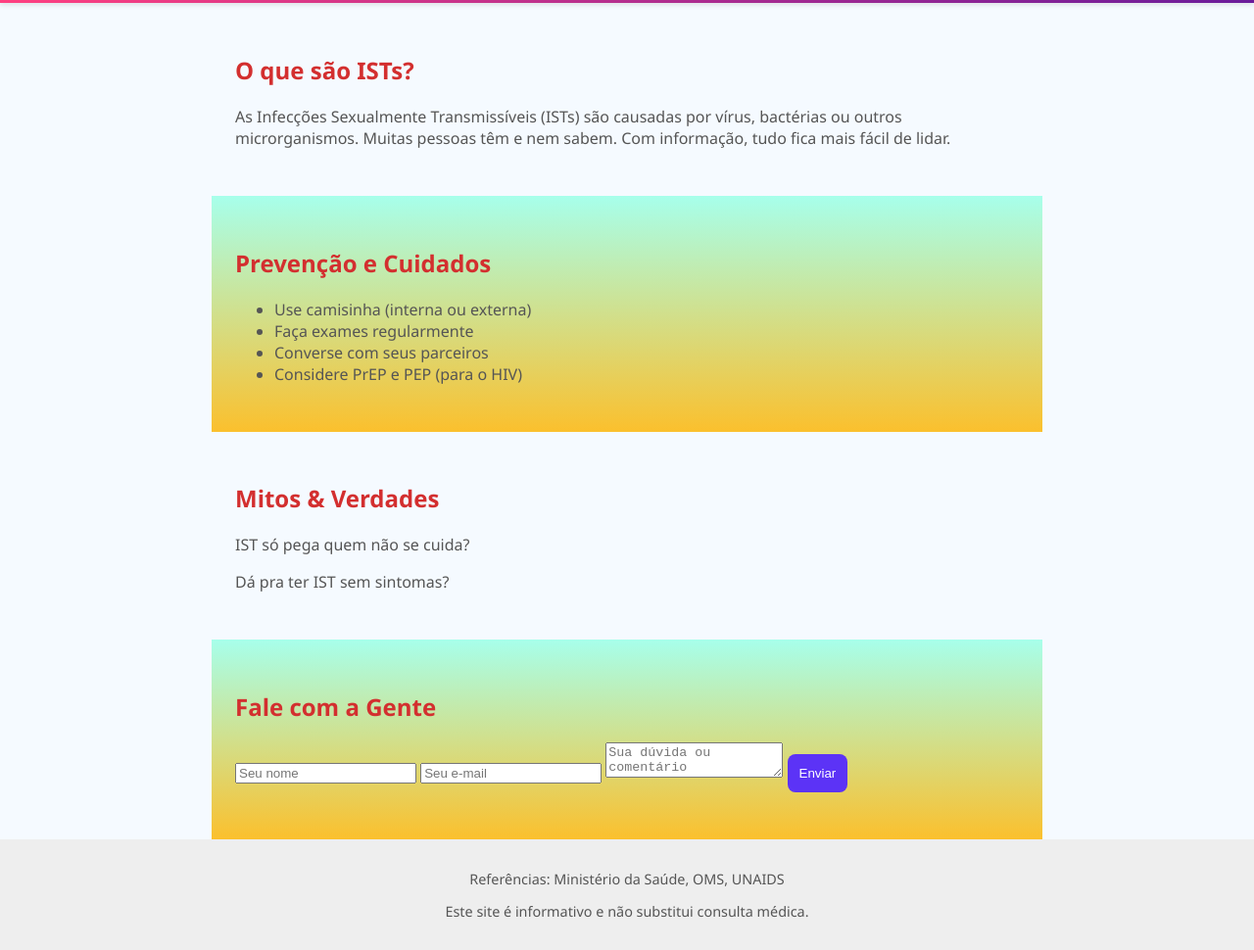
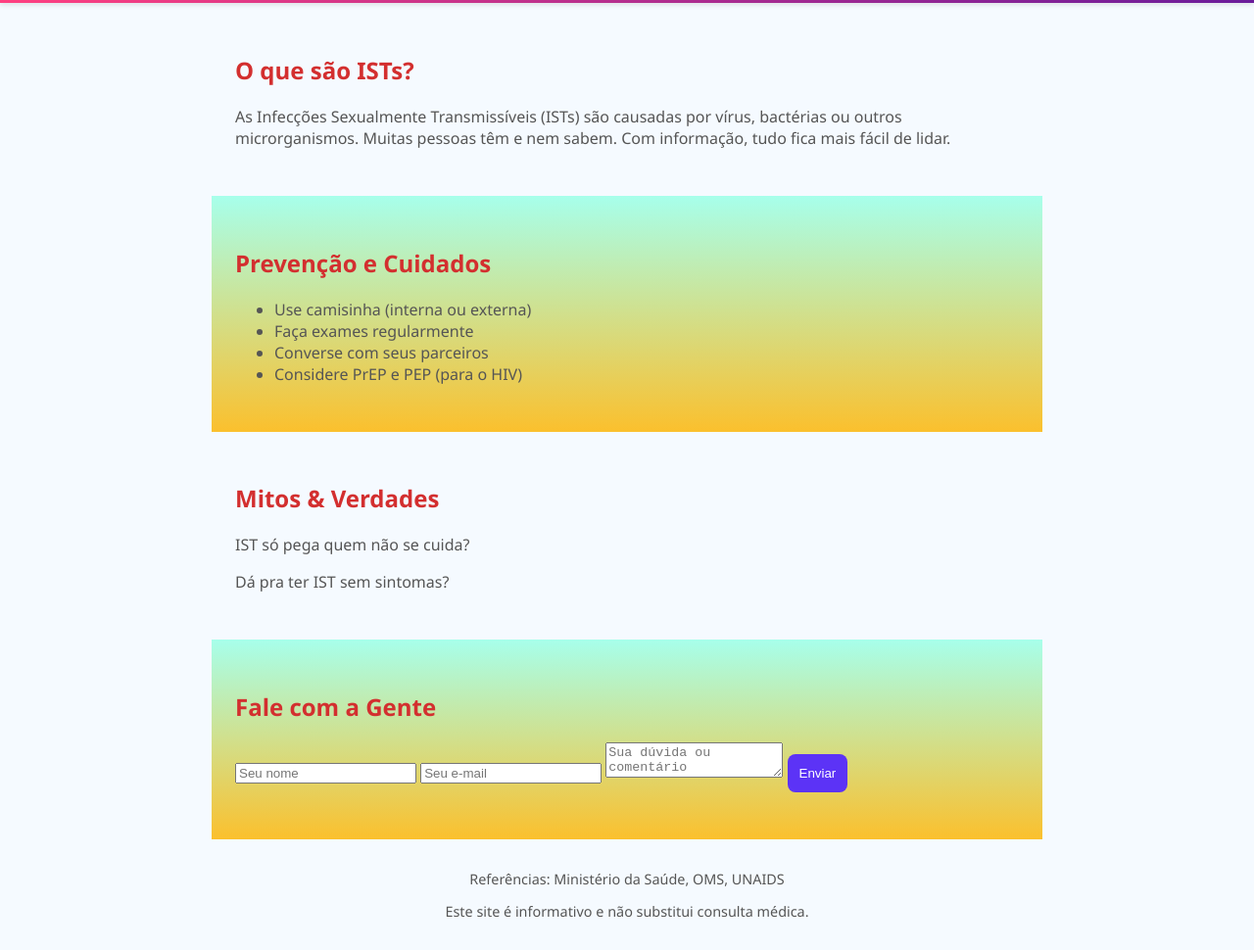
Before and after one commit to s0fyy97/Fala-de-boa-, a plain HTML site: page index.html in a window 1280 px wide. Shown: the part 207-1177 px from the top of the page at 98% size. Drawn offline with Linux system fonts and the light colour scheme.

Commit message:
Update style.css

```diff
--- a/style.css
+++ b/style.css
@@ -78,6 +78,6 @@ form button {
 footer {
   text-align: center;
   padding: 1rem;
-  background-color: #eee;
+  background-color: \*violet*/;
   font-size: 0.9rem;
 }
```
